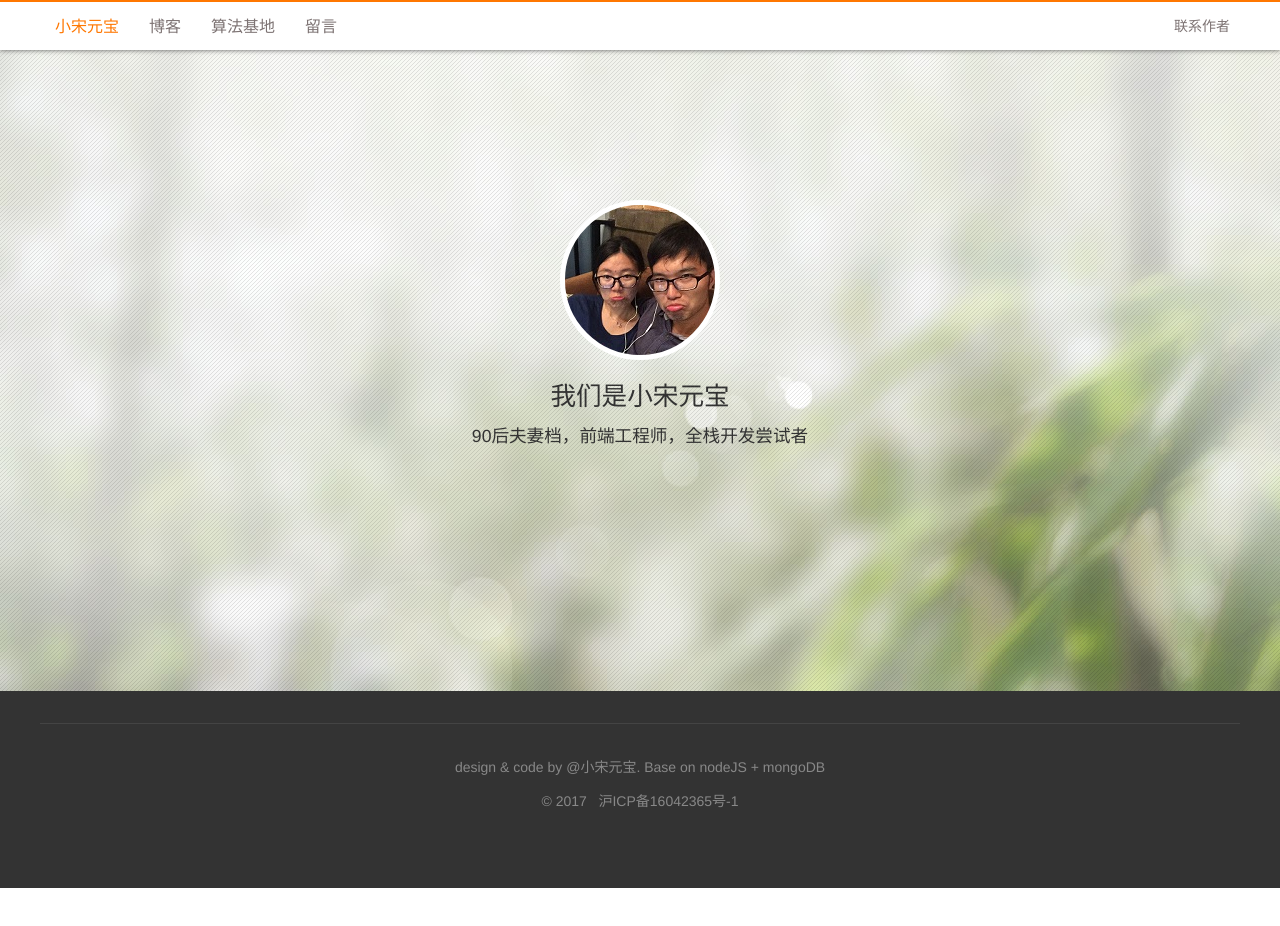
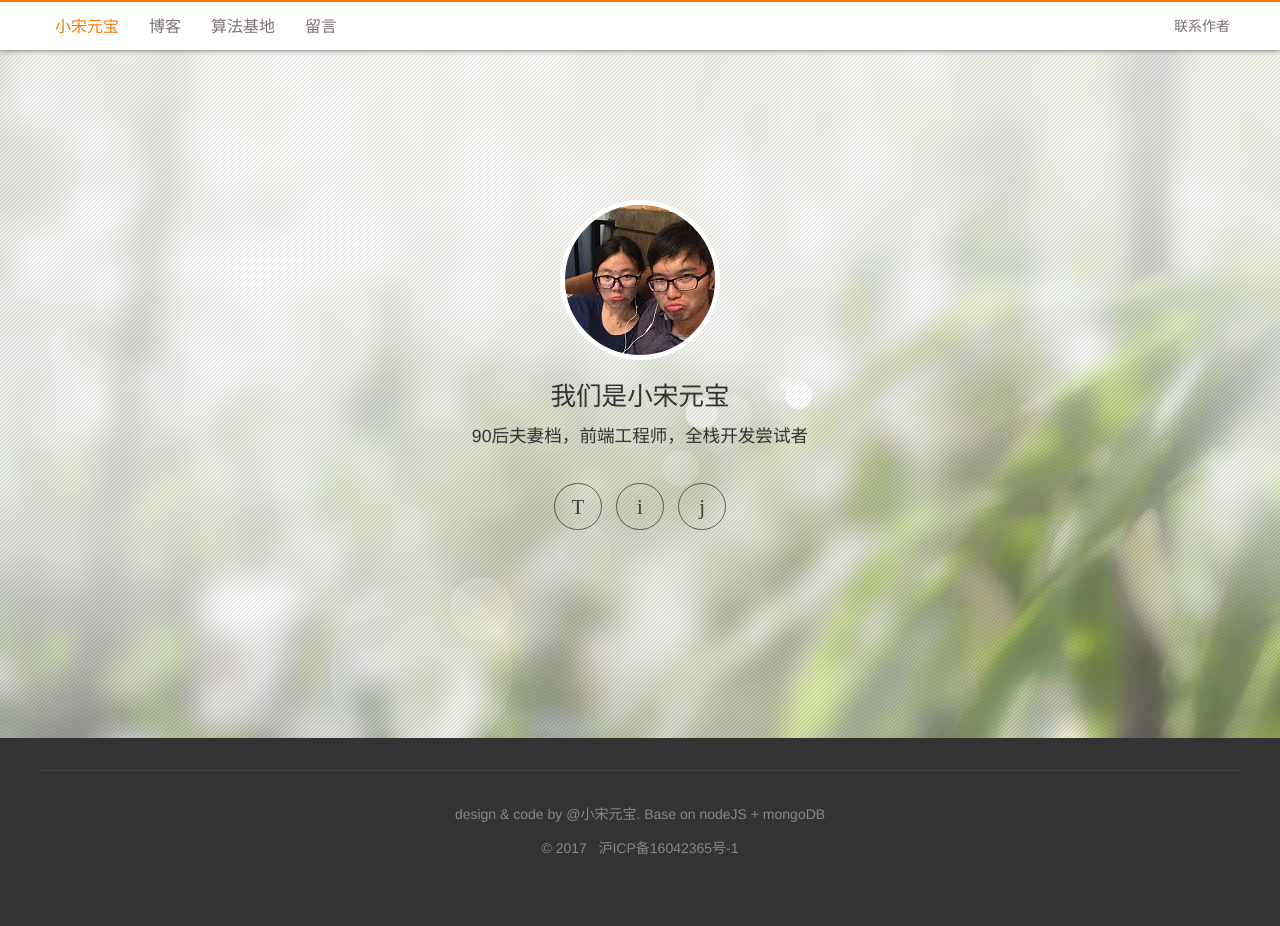
Before and after one commit to demonSong/demon-blog, a plain HTML site: page index.html in a window 1280 px wide. Before the commit the page ends 888 px from the top, so only its background shows below. Drawn offline with Linux system fonts and the light colour scheme; a web font is replaced by a local one.

Commit message:
增加sns链接

```diff
--- a/index.html
+++ b/index.html
@@ -15,7 +15,6 @@
 					<ul class = "nav">
 						<li page = "index" class = "cur">
 							<a href="/">
-								<i class="1-icon 1-icon-layLogo"></i>
 								<span>小宋元宝</span>
 							</a>
 						</li>
@@ -46,6 +45,17 @@
 						<div class = "avatar"></div>
 						<h3>我们是小宋元宝</h3>
 						<p>90后夫妻档，前端工程师，全栈开发尝试者</p>
+						<div class = "my-sns-links">
+							<a href="https://github.com/DemonSong" title = "github" target="_blank">
+								<i class="l-icon l-icon-git"></i>
+							</a>
+							<a href="https://www.zhihu.com/people/song-jia-hui-11-59" title = "知乎" target="_blank">
+								<i class="l-icon l-icon-zhihu"></i>
+							</a>
+							<a href="http://blog.csdn.net/u014688145" title = "CSDN" target="_blank">
+								<i class="l-icon l-icon-dribbble"></i>
+							</a>
+						</div>
 					</section>
 				</div>
 			</div>
--- a/public/css/nav.css
+++ b/public/css/nav.css
@@ -225,6 +225,56 @@ a,a:active {
 	-webkit-transform:rotate(200deg)
 }
 
+
+.index-aboutme .my-sns-links a{
+	display: inline-block;
+	vertical-align: middle;
+	width: 2.2em;
+	height: 2.2em;
+	margin: 0 5px;
+	line-height: 2.2em;
+	border: 1px solid rgba(0,0,0,.8);
+	border-radius: 100%;
+	font-size: 1.3em;
+	color: #000;
+	opacity: .7;
+	transition:all .2s ease;
+	-moz-transition:all .2s ease;
+	-webkit-transition:all .2s ease;
+	-o-transition:all .2s ease
+}
+
+.index-aboutme .my-sns-links a:hover {
+	opacity:1
+}
+
+.l-icon{
+	font-family: layIcon;
+	font-style: normal;
+}
+
+.l-icon-git:after {
+	content:'\0054'
+}
+
+
+.l-icon-zhihu:after {
+	content:'\0069'
+}
+
+.l-icon-dribbble:after {
+	content:'\006a'
+}
+
+@font-face {
+	font-family:layIcon;
+	src:url(//dn-lay.qbox.me/build/single-page/fonts/layicon-webfont_94c03fc.eot?v=3);
+	src:url(//dn-lay.qbox.me/build/single-page/fonts/layicon-webfont_94c03fc.eot?v=3#iefix) format("embedded-opentype"),url(//dn-lay.qbox.me/build/single-page/fonts/layicon-webfont_e62b79d.woff?v=3) format('woff'),url(//dn-lay.qbox.me/build/single-page/fonts/layicon-webfont_54d75ce.ttf?v=3) format("truetype"),url(//dn-lay.qbox.me/build/single-page/fonts/layicon-webfont_939fbba.svg?v=3#layicon-webfont) format("svg");
+	font-weight:400;
+	font-style:normal
+}
+
+
 /**脚注样式**/
 .app-footer{
 	position: relative;
```
